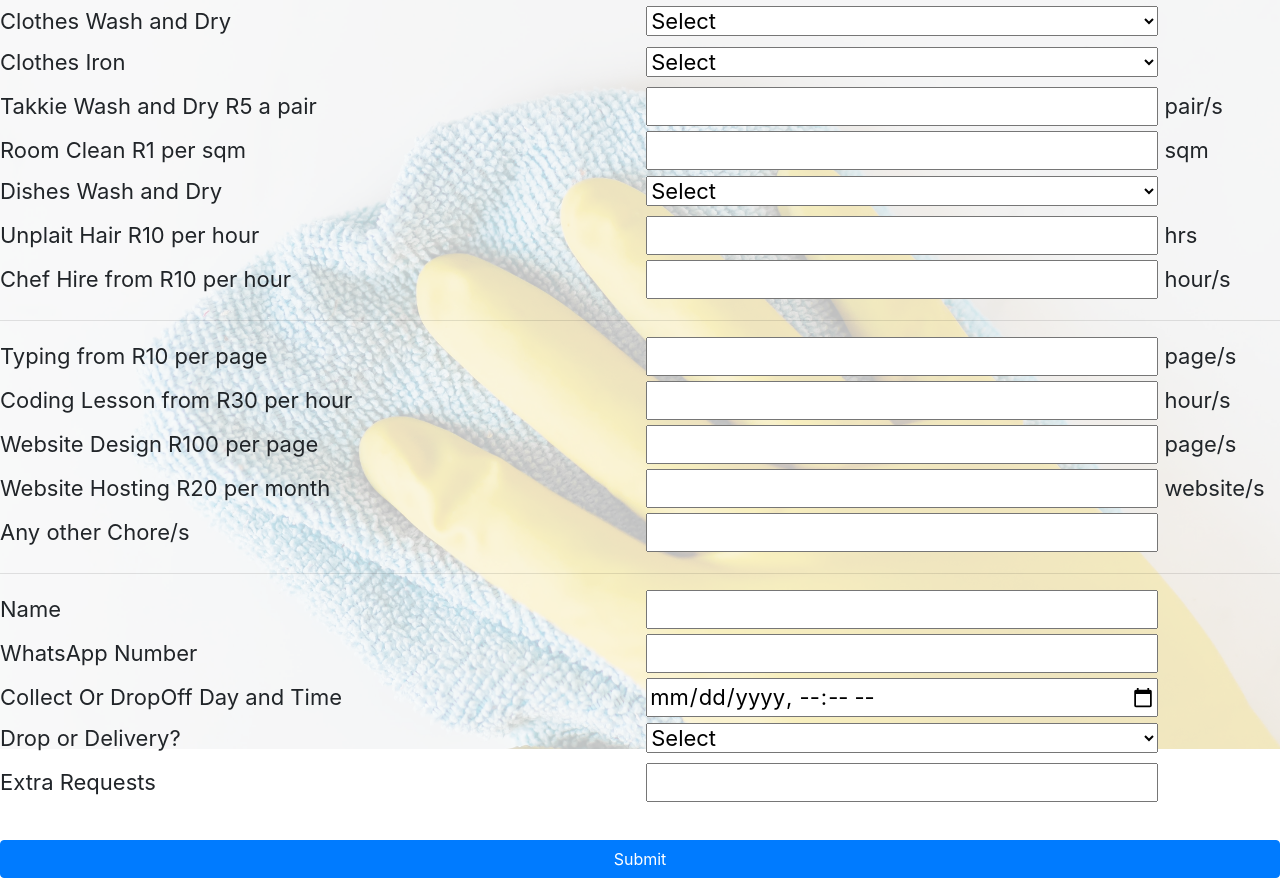
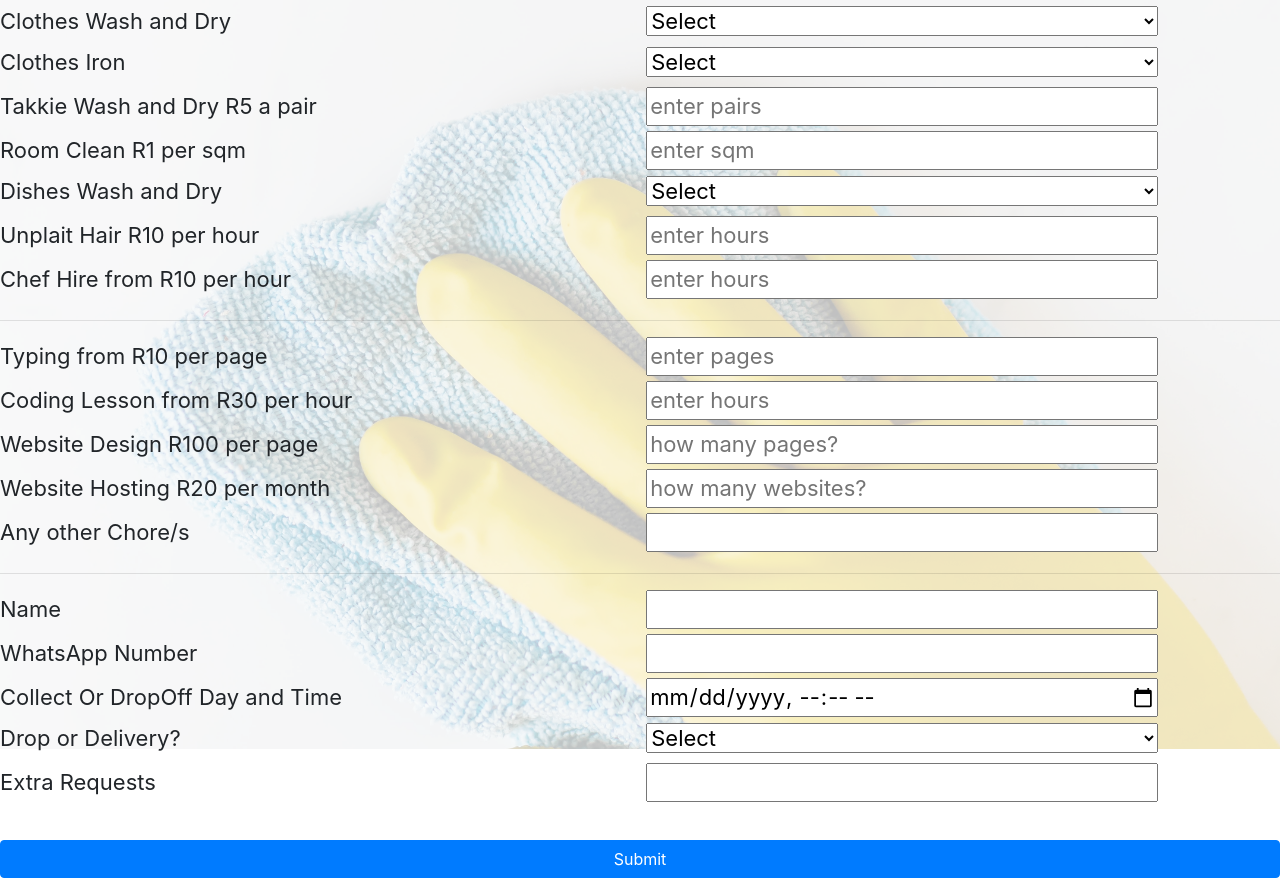
Before and after one commit to techUpKeep/chores, a plain HTML site: page index.html in a window 1280 px wide. Shown: the part 51-929 px from the top of the page. Drawn offline with nearby package versions, Linux system fonts and the light colour scheme.

Commit message:
Update index.html

```diff
--- a/index.html
+++ b/index.html
@@ -52,10 +52,10 @@
       <br/>
 
       <label for="takkieWash">Takkie Wash and Dry R5 a pair</label>
-      <input type="number" min="0" max="1000" id="takkieWash" name="takkieWash"> pair/s<br/>
+      <input type="number" min="0" max="1000" id="takkieWash" name="takkieWash" placeholder="enter pairs" ><br/>
 
       <label for="roomClean">Room Clean R1 per sqm</label>
-      <input type="number" min="0" max="1000" id="roomClean" name="roomClean"> sqm<br/>
+      <input type="number" min="0" max="1000" id="roomClean" name="roomClean" placeholder="enter sqm" ><br/>
 
       <label for="dishesWash">Dishes Wash and Dry</label>
         <select name="dishesWash" id="dishesWash">
@@ -67,24 +67,24 @@
       <br/>
 
       <label for="unplaitHair">Unplait Hair R10 per hour</label>
-      <input type="number" min="0" max="1000" id="unplaitHair" name="unplaitHair"> hrs<br/>
+      <input type="number" min="0" max="1000" id="unplaitHair" name="unplaitHair" placeholder="enter hours" ><br/>
 
       <label for="chefHire">Chef Hire from R10 per hour</label>
-      <input type="number" min="0" max="1000" id="chefHire" name="chefHire"> hour/s<br/>
+      <input type="number" min="0" max="1000" id="chefHire" name="chefHire" placeholder="enter hours" ><br/>
 
       <hr/>
 
       <label for="typing">Typing from R10 per page</label>
-      <input type="number" min="0" max="1000" id="typing" name="typing"> page/s<br/>
+      <input type="number" min="0" max="1000" id="typing" name="typing" placeholder="enter pages" ><br/>
 
       <label for="codingLesson">Coding Lesson from R30 per hour</label>
-      <input type="number" min="0" max="1000" id="codingLesson" name="codingLesson"> hour/s<br/>
+      <input type="number" min="0" max="1000" id="codingLesson" name="codingLesson" placeholder="enter hours" ><br/>
 
       <label for="websiteDesign">Website Design R100 per page</label>
-      <input type="number" min="0" max="1000" id="websiteDesign" name="websiteDesign"> page/s<br/>
+      <input type="number" min="0" max="1000" id="websiteDesign" name="websiteDesign" placeholder="how many pages?" ><br/>
 
       <label for="websiteHosting">Website Hosting R20 per month</label>
-      <input type="number" min="0" max="1000" id="websiteHosting" name="websiteHosting"> website/s<br/>
+      <input type="number" min="0" max="1000" id="websiteHosting" name="websiteHosting" placeholder="how many websites?" ><br/>
 
       <label for="anyOtherChore">Any other Chore/s</label>
       <input type="textarea" id="anyOtherChore" name="anyOtherChore"><br/>
```
